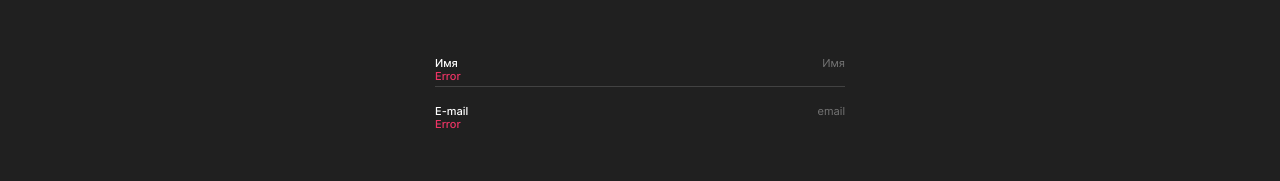
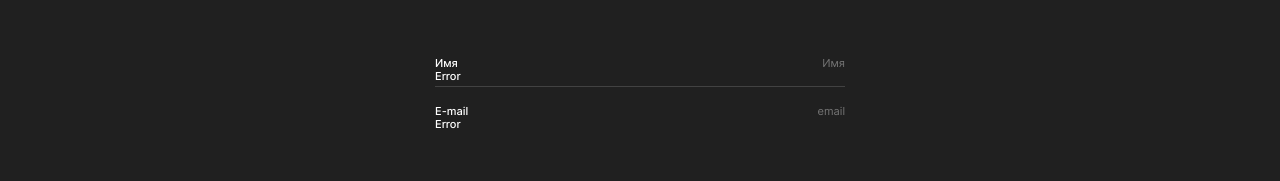
Before and after one commit to Easy-Deny/movies-explorer-frontend, a React (Create React App) app: page /profile in a window 1280 px wide. Shown: the part 244-425 px from the top of the page. Built offline with nearby package versions, Linux system fonts and the light colour scheme; the HTML template or start-up script is replaced by a standard one.

Commit message:
fix cursor and resolution 320

```diff
--- a/src/blocks/aboutMe/__link/aboutMe__link.css
+++ b/src/blocks/aboutMe/__link/aboutMe__link.css
@@ -10,7 +10,7 @@
     align-self: flex-end;
 }
 
-@media screen and (max-width:320px) {
+@media screen and (max-width:660px) {
     .aboutMe__link {
         align-self: flex-start;
     }
--- a/src/blocks/auth/__description/auth__description.css
+++ b/src/blocks/auth/__description/auth__description.css
@@ -7,7 +7,7 @@
     color: #8B8B8B;
 }
 
-@media screen and (max-width:320px) {
+@media screen and (max-width:430px) {
     .auth__description {
         font-size: 12px;
         line-height: 15px;
--- a/src/blocks/auth/__title/auth__title.css
+++ b/src/blocks/auth/__title/auth__title.css
@@ -14,7 +14,7 @@
     }
 }
 
-@media screen and (max-width:320px) {
+@media screen and (max-width:430px) {
     .auth__title {
         text-align: center;
         margin: 50px 0 80px 0;
--- a/src/blocks/auth/auth.css
+++ b/src/blocks/auth/auth.css
@@ -9,9 +9,10 @@
 @media screen and (max-width:768px) {
     .auth {
         padding-top: 232px;
+
     }
 }
-@media screen and (max-width:320px) {
+@media screen and (max-width:430px) {
     .auth {
         padding-top: 56px;
         align-items: center;
--- a/src/blocks/card/card.css
+++ b/src/blocks/card/card.css
@@ -16,9 +16,10 @@
         max-height: 257px;
     }
 }
-@media screen and (max-width:340px) {
+@media screen and (max-width:400px) {
     .card {
-        max-width: 300px;
+        width: 100%px;
         max-height: 235px;
+        align-self: center;
     }
 }
--- a/src/blocks/cards/__list/cards__list.css
+++ b/src/blocks/cards/__list/cards__list.css
@@ -13,9 +13,10 @@
         grid-template-columns: repeat(auto-fit, 339px);
         padding: 125px 30px 30px;
         gap: 36px 30px;
+        justify-content: center;
     }
 }
-@media screen and (max-width:320px) {
+@media screen and (max-width:400px) {
     .cards__list {
         grid-template-columns: repeat(auto-fit, 300px);
         padding: 85px 10px 30px;
--- a/src/blocks/header/header.css
+++ b/src/blocks/header/header.css
@@ -11,7 +11,7 @@
         padding: 18px 30px;
     }
 }
-@media screen and (max-width:320px) {
+@media screen and (max-width:400px) {
     .header {
         padding: 18px 14px;
     }
--- a/src/blocks/hover-animation/hover-animation.css
+++ b/src/blocks/hover-animation/hover-animation.css
@@ -2,4 +2,5 @@
     opacity: 70%;
     transition: opacity 0.5s ease-in-out;
     -webkit-transition: opacity 0.5s ease-in-out;
+    cursor: pointer;
 }
--- a/src/blocks/techs/__technologies/techs__technologies.css
+++ b/src/blocks/techs/__technologies/techs__technologies.css
@@ -11,6 +11,7 @@
     padding: 0;
     align-items: center;
     justify-content: center;
+    flex-wrap: wrap;
 }
 @media screen and (max-width:768px) {
     .techs__technologies {
--- a/src/components/Profile.js
+++ b/src/components/Profile.js
@@ -13,13 +13,13 @@ function Profile(props) {
                     <input className="profile__input" name="name" type="name" placeholder="Имя"
                         required minLength="2" maxLength="40" value={props.name} />
                 </div>
-                <span className="profile__text auth__text_red">Error</span>
+                <span className="profile__text profile__text_red">Error</span>
                 <div className="profile__form-block">
                     <p className="profile__text">E-mail</p>
                     <input className="profile__input" name="email" type="email"
                         placeholder="email" required minLength="2" maxLength="200" value={props.email} />
                 </div>
-                <span className="profile__text auth__text_red">Error</span>
+                <span className="profile__text profile__text_red">Error</span>
                 <button className="profile__button hover-animation" title="Войти" type="submit">Редактировать</button>
             </form>
 
--- a/src/components/Promo.js
+++ b/src/components/Promo.js
@@ -5,7 +5,7 @@ function Promo() {
         <article className="promo">
             <section className="promo__section">
                 <div className="promo__description">
-                    <h className="promo__heading">Учебный проект студента факультета Веб&#8209;разработки.</h>
+                    <h1 className="promo__heading">Учебный проект студента факультета Веб&#8209;разработки.</h1>
                     <p className="promo__text">Листайте ниже, чтобы узнать больше про этот проект и его создателя.</p>
                 </div>
                 <img className="promo__logo" src={promoLogo} alt='Логотип' />
--- a/src/components/Register.js
+++ b/src/components/Register.js
@@ -3,7 +3,7 @@ import { Link } from 'react-router-dom';
 
 function Register(props) {
     return (
-        <article className="auth">
+        <main className="auth">
             <Link to="/" className="page__logo">
                 <img className="page__logo-icon" src={logo} alt="Логотип" />
             </Link>
@@ -27,7 +27,7 @@ function Register(props) {
                 <p className="auth__description">Уже зарегистрированы?</p>
                 <Link to="/sign-in" className="auth__link hover-animation">Войти</Link>
             </div>
-        </article>
+        </main>
     );
 }
 export default Register;
```
